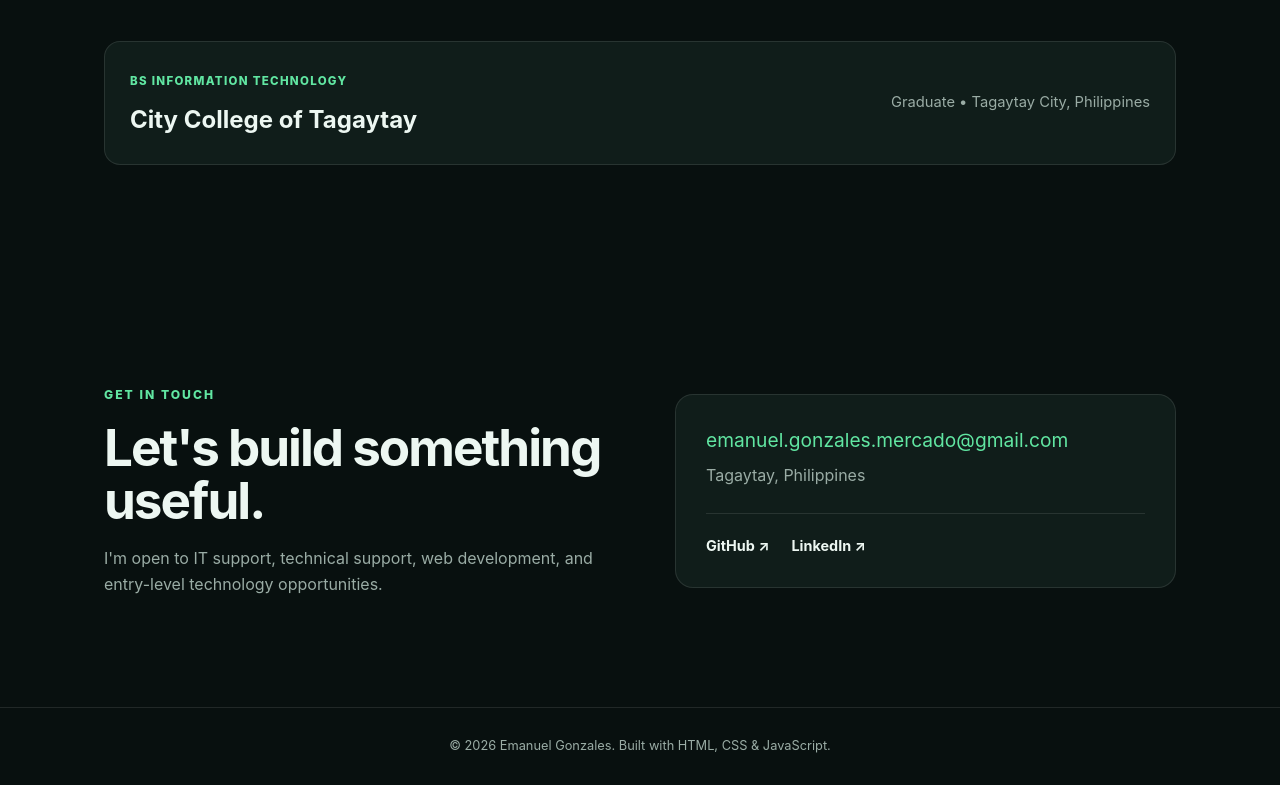
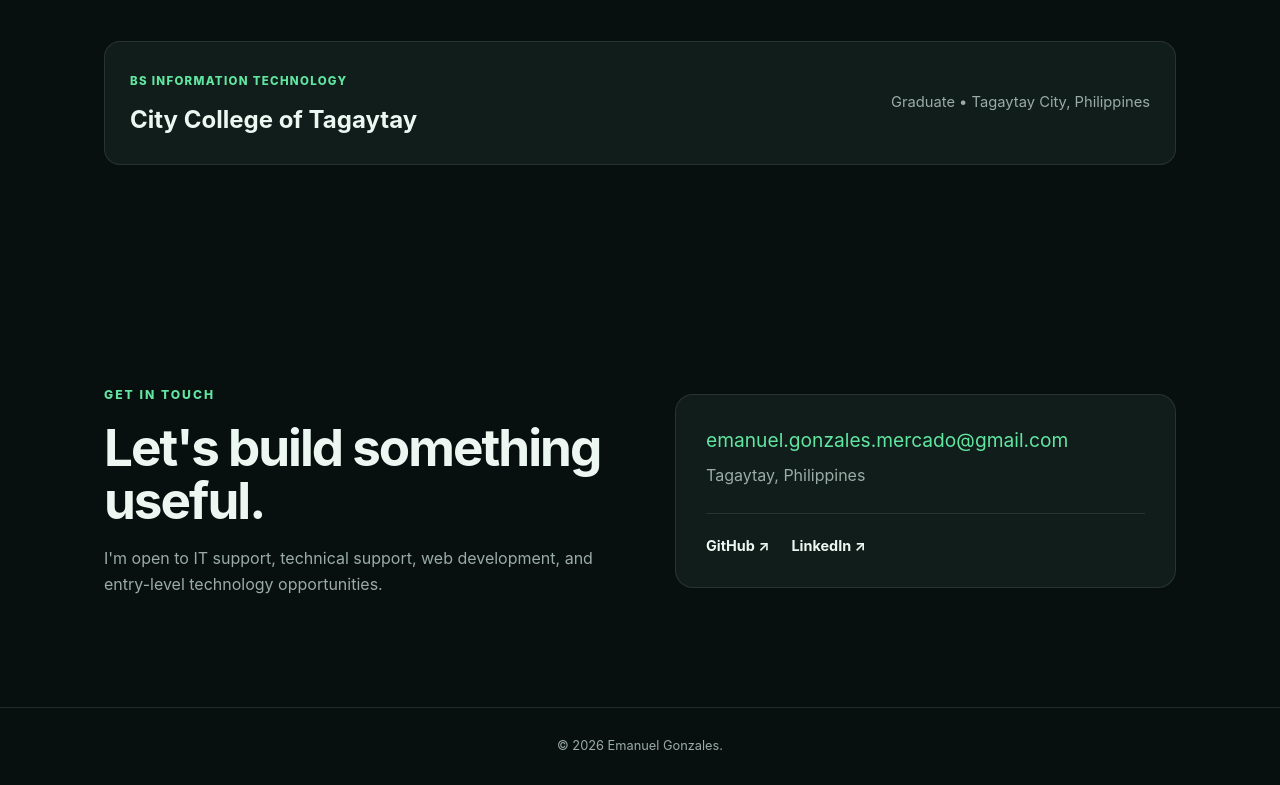
Before and after one commit to eg108151090015/emanuel-gonzales-portfolio, a plain HTML site: page index.html in a window 1280 px wide. Shown: the part 3315-4100 px from the top of the page. Drawn offline with Linux system fonts and the light colour scheme.

Commit message:
Upload website files

```diff
--- a/index.html
+++ b/index.html
@@ -135,7 +135,7 @@
   </main>
 
   <footer>
-    <p>© <span id="year"></span> Emanuel Gonzales. Built with HTML, CSS & JavaScript.</p>
+    <p>© <span id="year"></span> Emanuel Gonzales.</p>
   </footer>
 
   <script src="script.js"></script>
```
